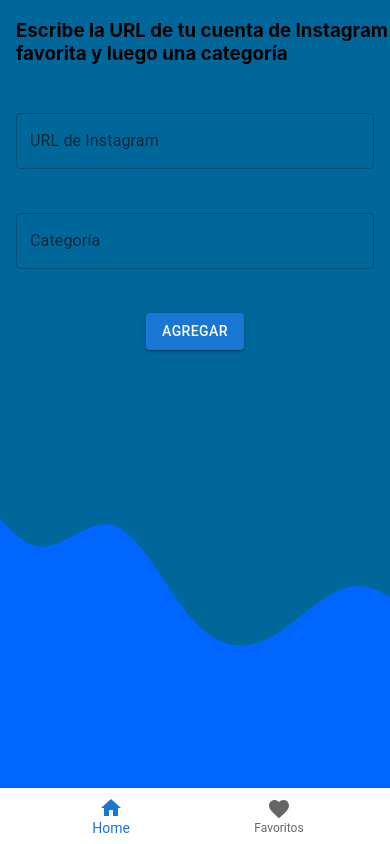
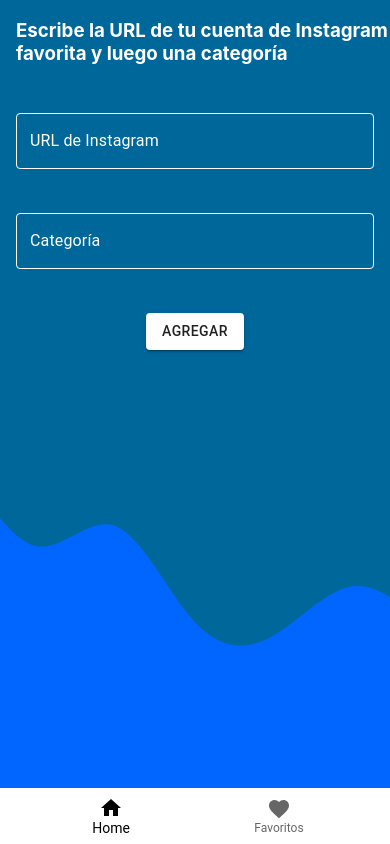
Before and after one commit to nachthelad/selman, a React (Create React App) app: page / in a window 390 px wide. Built offline with nearby package versions, Linux system fonts and the light colour scheme.

Commit message:
Fixed colores

```diff
--- a/src/App.js
+++ b/src/App.js
@@ -4,14 +4,49 @@ import SideBarMenu from "./components/SideBarMenu";
 import BottomNavigation from "./components/BottomNavigation";
 import Home from "./components/Home";
 import FavoritesPage from "./components/FavoritesPage";
+import { createTheme, ThemeProvider } from "@mui/material/styles";
 
 function App() {
-  const theme = useTheme();
-  const isSmallScreen = useMediaQuery(theme.breakpoints.down("md"));
 
   const [favorites, setFavorites] = useState([]);
   const [categories, setCategories] = useState([]);
   const [currentPage, setCurrentPage] = useState("Home");
+
+  const theme = createTheme({
+    palette: {
+      text: {
+        primary: "#fff",
+      },
+      primary: {
+        main: '#fff', // Blanco para los elementos primarios como botones y textos seleccionados
+      }
+    },
+    overrides: {
+      MuiInput: {
+        input: {
+          color: "#fff",
+        },
+        underline: {
+          '&:before': {
+            borderBottom: '1px solid #fff',
+          },
+          '&:hover:not(.Mui-disabled):before': {
+            borderBottom: '1px solid #fff',
+          },
+          '&:after': {
+            borderBottom: '2px solid #fff',
+          }
+        }
+      },
+      MuiBottomNavigationAction: {
+        root: {
+          color: "#fff",
+        }
+      },
+    },
+  });
+
+  const isSmallScreen = useMediaQuery(theme.breakpoints.down("md"));
 
   // Cargar favoritos desde localStorage cuando se monta el componente
   useEffect(() => {
@@ -46,11 +81,12 @@ function App() {
       : 'url("/images/bg-desktop.svg")',
     backgroundSize: "cover",
     backgroundPosition: "center",
-    height: '100vh',
-    width: '100%',
+    height: "100vh",
+    width: "100%",
   };
 
   return (
+    <ThemeProvider theme={theme}>
       <Box style={backgroundStyle}>
         <div className="App">
           <Grid container>
@@ -67,9 +103,12 @@ function App() {
               {renderPage()}
             </Grid>
           </Grid>
-        {isSmallScreen && <BottomNavigation setCurrentPage={setCurrentPage} />}
+          {isSmallScreen && (
+            <BottomNavigation setCurrentPage={setCurrentPage} />
+          )}
         </div>
       </Box>
+    </ThemeProvider>
   );
 }
 
--- a/src/components/BottomNavigation.js
+++ b/src/components/BottomNavigation.js
@@ -4,18 +4,18 @@ import BottomNavigation from "@mui/material/BottomNavigation";
 import BottomNavigationAction from "@mui/material/BottomNavigationAction";
 import HomeIcon from "@mui/icons-material/Home";
 import FavoriteIcon from "@mui/icons-material/Favorite";
-import useMediaQuery from '@mui/material/useMediaQuery';
+import { useMediaQuery } from "@mui/material";
 
 export default function MyBottomNavigation({ setCurrentPage }) {
-  const matches = useMediaQuery('(max-width:900px)');
+  const matches = useMediaQuery("(max-width:900px)");
   const [value, setValue] = React.useState(0);
 
   const handleChange = (event, newValue) => {
     setValue(newValue);
     if (newValue === 0) {
-      setCurrentPage('Home');
+      setCurrentPage("Home");
     } else if (newValue === 1) {
-      setCurrentPage('Favoritos');
+      setCurrentPage("Favoritos");
     }
   };
 
@@ -24,19 +24,33 @@ export default function MyBottomNavigation({ setCurrentPage }) {
   }
 
   return (
-    <Box sx={{
-      width: '100%',
-      position: 'fixed',
-      bottom: 0,
-      zIndex: 1000
-    }}>
-      <BottomNavigation
-        showLabels
-        value={value}
-        onChange={handleChange}
-      >
-        <BottomNavigationAction label="Home" icon={<HomeIcon />} />
-        <BottomNavigationAction label="Favoritos" icon={<FavoriteIcon />} />
+    <Box
+      sx={{
+        width: "100%",
+        position: "fixed",
+        bottom: 0,
+        zIndex: 1000,
+      }}
+    >
+      <BottomNavigation showLabels value={value} onChange={handleChange}>
+        <BottomNavigationAction
+          label="Home"
+          sx={{
+            "&.Mui-selected": {
+              color: "black",
+            },
+          }}
+          icon={<HomeIcon />}
+        />
+        <BottomNavigationAction
+          label="Favoritos"
+          sx={{
+            "&.Mui-selected": {
+              color: "black",
+            },
+          }}
+          icon={<FavoriteIcon />}
+        />
       </BottomNavigation>
     </Box>
   );
--- a/src/components/CategoryDropdown.js
+++ b/src/components/CategoryDropdown.js
@@ -1,19 +1,28 @@
-import React from 'react';
-import { Select, MenuItem, FormControl, InputLabel } from '@mui/material';
+import React from "react";
+import { Select, MenuItem, FormControl, InputLabel } from "@mui/material";
 
 const CategoryDropdown = ({ categories, setSelectedCategory }) => {
   return (
-        <FormControl fullWidth variant="outlined">
-        <InputLabel>Todos</InputLabel>
+    <FormControl
+      fullWidth
+      variant="outlined"
+      sx={{
+        "& fieldset": {
+          borderColor: "white",
+        },
+        "& .MuiSelect-icon": {
+          color: "white",
+        },
+      }}>
+      <InputLabel sx={{ color: "white" }}>Todos</InputLabel>
       <Select
         label="Todos"
-          onChange={(e) => setSelectedCategory(e.target.value || [])}
-        >
-          <MenuItem value="">
+        onChange={(e) => setSelectedCategory(e.target.value || [])}>
+        <MenuItem value="" style={{ color: "black" }}>
           <em>Todos</em>
         </MenuItem>
         {categories.map((category, index) => (
-            <MenuItem key={index} value={category}>
+          <MenuItem key={index} value={category} style={{ color: "black" }}>
             {category}
           </MenuItem>
         ))}
--- a/src/components/InputForm.js
+++ b/src/components/InputForm.js
@@ -1,52 +1,54 @@
-import React, { useState } from 'react';
-import { Container, Grid, TextField, Button } from '@mui/material';
-import Swal from 'sweetalert2';
+import React, { useState } from "react";
+import { Container, Grid, TextField, Button } from "@mui/material";
+import Swal from "sweetalert2";
 
 const InputForm = ({ setFavorites, setCategories, categories }) => {
-  const [inputValue, setInputValue] = useState('');
-  const [category, setCategory] = useState('');
+  const [inputValue, setInputValue] = useState("");
+  const [category, setCategory] = useState("");
 
   // Validar que la URL sea una URL de Instagram
   const isValidInstagramURL = (url) => {
-    const pattern = new RegExp('^(https://www.)?instagram.com/([a-zA-Z0-9_](?:(?:[a-zA-Z0-9_]|(?:\\.(?=.))){0,28}(?:[a-zA-Z0-9_]))?)/?$');
+    const pattern = new RegExp(
+      "^(https://www.)?instagram.com/([a-zA-Z0-9_](?:(?:[a-zA-Z0-9_]|(?:\\.(?=.))){0,28}(?:[a-zA-Z0-9_]))?)/?$"
+    );
     return pattern.test(url);
   };
 
   // Añadir la URL favorita
   const addFavorite = () => {
     if (isValidInstagramURL(inputValue)) {
-      const username = inputValue.split('instagram.com/')[1].replace('/', '');
+      const username = inputValue.split("instagram.com/")[1].replace("/", "");
 
       const newFavorite = {
         username,
         url: inputValue,
-        category
+        category,
       };
 
-      setFavorites(prevFavorites => [...prevFavorites, newFavorite]);
+      setFavorites((prevFavorites) => [...prevFavorites, newFavorite]);
 
       if (!categories.includes(category)) {
-        setCategories(prevCategories => [...prevCategories, category]);
+        setCategories((prevCategories) => [...prevCategories, category]);
       }
 
-      setInputValue('');
-      setCategory('');
+      setInputValue("");
+      setCategory("");
       Swal.fire({
-        title: 'Agregado con éxito!',
-        text: 'Tu favorito ha sido agregado.',
-        icon: 'success'
+        title: "Agregado con éxito!",
+        text: "Tu favorito ha sido agregado.",
+        icon: "success",
       });
     } else {
-        Swal.fire({
-            title: 'Error!',
-            text: 'Por favor, ingresa una URL válida de Instagram.',
-            icon: 'error'
-          });
+      Swal.fire({
+        title: "Error!",
+        text: "Por favor, ingresa una URL válida de Instagram.",
+        icon: "error",
+      });
     }
   };
 
   return (
-    <Container style={{ textAlign: 'center', paddingTop: '30px' }}>
+    <Container style={{ textAlign: "center", paddingTop: "30px" }}>
       <Grid container spacing={3} justifyContent="center">
         <Grid item xs={12} md={6}>
           <TextField
@@ -54,8 +56,19 @@ const InputForm = ({ setFavorites, setCategories, categories }) => {
             variant="outlined"
             label="URL de Instagram"
             value={inputValue}
-            onChange={e => setInputValue(e.target.value)}
-            style={{ marginBottom: '20px', color: 'white' }}
+            onChange={(e) => setInputValue(e.target.value)}
+            sx={{
+              marginBottom: "20px",
+              color: "white",
+              "& .MuiOutlinedInput-root": {
+                "& fieldset": {
+                  borderColor: "white",
+                },
+              },
+              "& .MuiInputLabel-root": {
+                color: "white",
+              },
+            }}
           />
         </Grid>
         <Grid item xs={12} md={6}>
@@ -64,8 +77,19 @@ const InputForm = ({ setFavorites, setCategories, categories }) => {
             variant="outlined"
             label="Categoría"
             value={category}
-            onChange={e => setCategory(e.target.value)}
-            style={{ marginBottom: '20px', color: 'white'  }}
+            onChange={(e) => setCategory(e.target.value)}
+            sx={{
+              marginBottom: "20px",
+              color: "white",
+              "& .MuiOutlinedInput-root": {
+                "& fieldset": {
+                  borderColor: "white",
+                },
+              },
+              "& .MuiInputLabel-root": {
+                color: "white",
+              },
+            }}
           />
         </Grid>
         <Grid item xs={12}>
--- a/src/components/SideBarMenu.js
+++ b/src/components/SideBarMenu.js
@@ -7,6 +7,8 @@ import ListItemText from "@mui/material/ListItemText";
 import HomeIcon from "@mui/icons-material/Home";
 import FavoriteIcon from "@mui/icons-material/Favorite";
 import Typography from "@mui/material/Typography";
+import { useMediaQuery, useTheme } from "@mui/material";
+
 
 export default function DesktopSidebar({ setCurrentPage }) {
   const [selectedIndex, setSelectedIndex] = React.useState(0);
@@ -16,13 +18,16 @@ export default function DesktopSidebar({ setCurrentPage }) {
     setCurrentPage(page);
   };
 
+  const theme = useTheme();
+  const isSmallScreen = useMediaQuery(theme.breakpoints.down("md"));
+
   return (
     <Box
       sx={{
         width: "100%",
         maxWidth: 250,
-        bgcolor: 'transparent',
-        display: { xs: 'none', md: 'block' }
+        bgcolor: "transparent",
+        display: { xs: "none", md: "block" },
       }}>
       <Typography variant="h6" align="center" style={{ margin: "10px 0" }}>
         Gestion.AR
@@ -32,7 +37,7 @@ export default function DesktopSidebar({ setCurrentPage }) {
           selected={selectedIndex === 0}
           onClick={(event) => handleListItemClick(event, 0, "Home")}>
           <ListItemIcon>
-            <HomeIcon />
+            <HomeIcon color={isSmallScreen ? "default" : "primary"} />
           </ListItemIcon>
           <ListItemText primary="Home" />
         </ListItemButton>
@@ -40,7 +45,7 @@ export default function DesktopSidebar({ setCurrentPage }) {
           selected={selectedIndex === 1}
           onClick={(event) => handleListItemClick(event, 1, "Favoritos")}>
           <ListItemIcon>
-            <FavoriteIcon />
+            <FavoriteIcon color={isSmallScreen ? "default" : "primary"} />
           </ListItemIcon>
           <ListItemText primary="Favoritos" />
         </ListItemButton>
--- a/src/index.css
+++ b/src/index.css
@@ -5,9 +5,14 @@ body {
     sans-serif;
   -webkit-font-smoothing: antialiased;
   -moz-osx-font-smoothing: grayscale;
+  color: #fff;
 }
 
 code {
   font-family: source-code-pro, Menlo, Monaco, Consolas, 'Courier New',
     monospace;
 }
+
+input {
+  color: #fff;
+}
```
Lines whose indentation alone changed are shown as unchanged.
